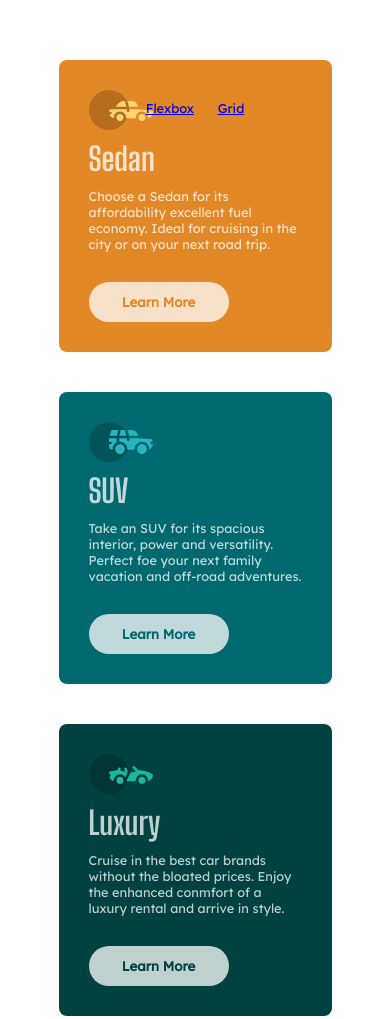
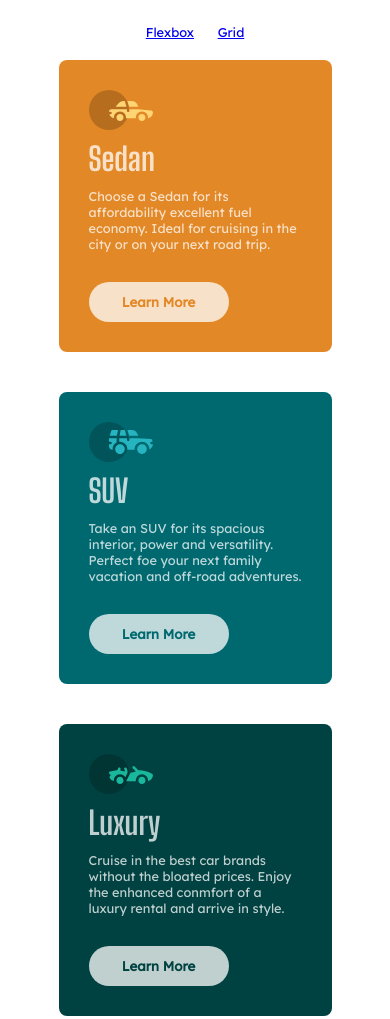
Before and after one commit to other-wan/ZURI-LAYOUT, a plain HTML site: page index.html in a window 390 px wide. Drawn offline with Linux system fonts and the light colour scheme.

Commit message:
Add the links

```diff
--- a/styles.css
+++ b/styles.css
@@ -131,6 +131,13 @@ main div {
         margin: 60px 0;
     }
 
+    .links {
+        position: absolute;
+        top: 3%;
+        left: 50%;
+        transform: translate(-50%, -50%)
+    }
+
     .card {
         border-radius: 8px;
     }
```
